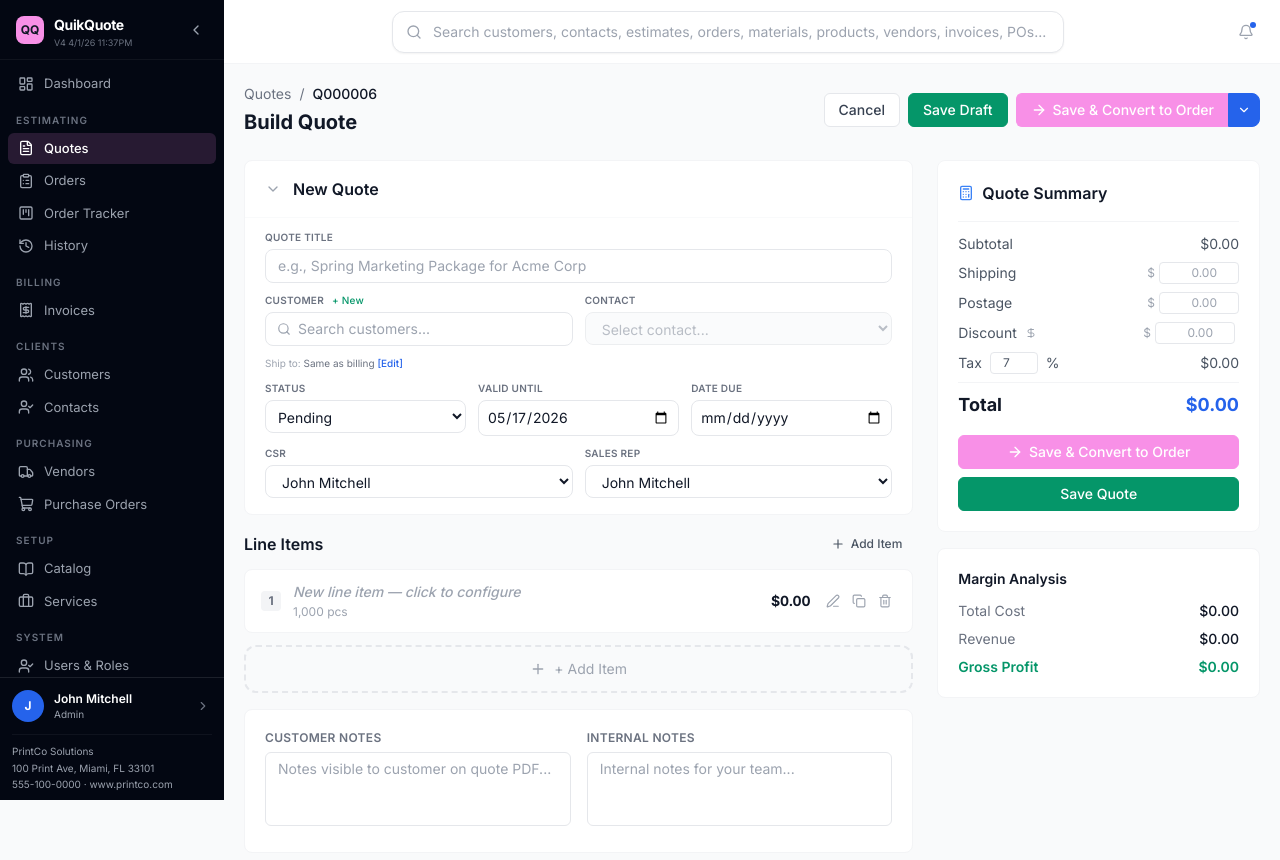
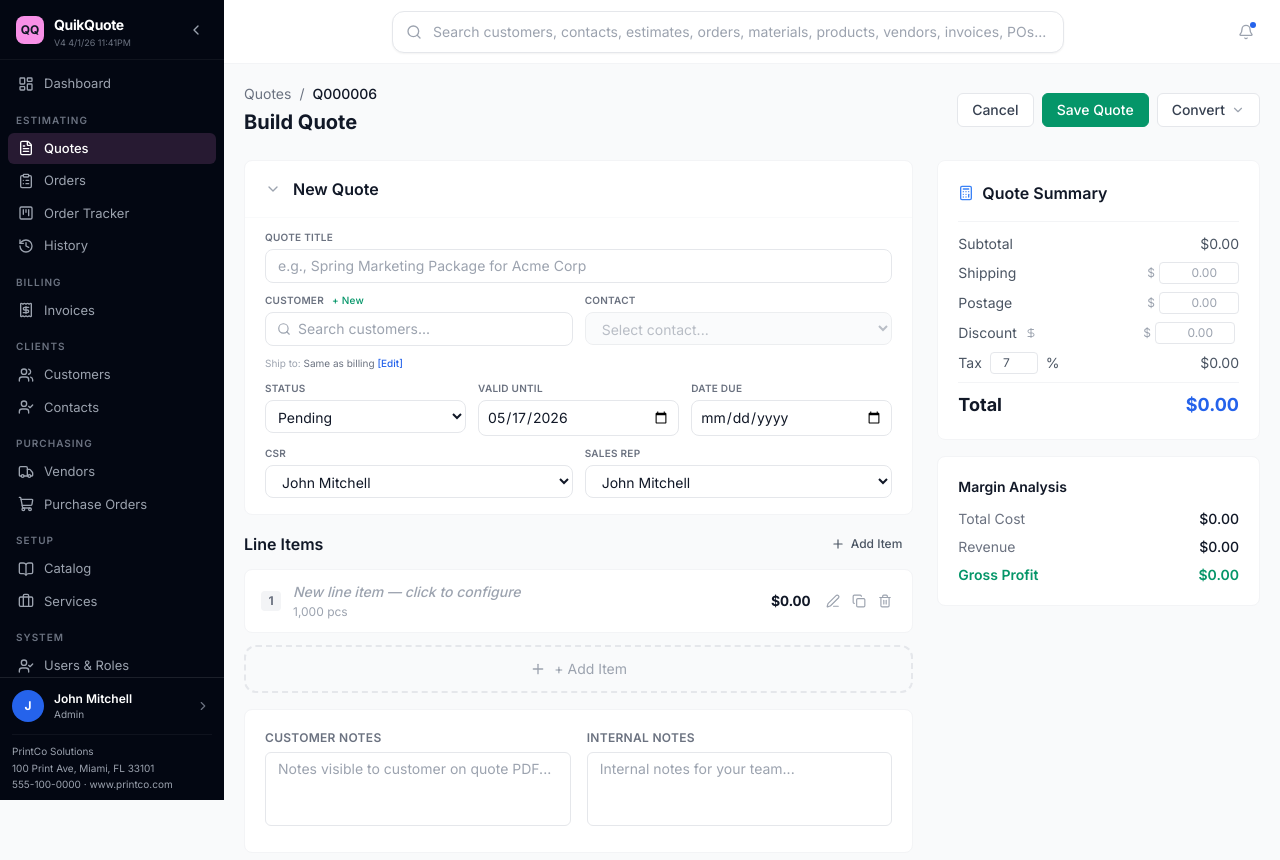
Before and after one commit to jorfdz/QuickQuote, a React (Vite) app: page /quotes/new in a window 1280 px wide. Shown: the top 860 px of the page. Built offline with nearby package versions, Linux system fonts and the light colour scheme.

Commit message:
Save Action button rev

```diff
--- a/src/pages/Orders/NewOrder.tsx
+++ b/src/pages/Orders/NewOrder.tsx
@@ -1,7 +1,7 @@
 import React, { useState, useCallback, useMemo, useEffect, useRef } from 'react';
 import { useNavigate, useSearchParams } from 'react-router-dom';
 import {
-  Plus, Trash2, ChevronRight, ChevronUp, Calculator, Copy,
+  Plus, Trash2, ChevronDown, ChevronRight, ChevronUp, Calculator, Copy,
   Search, X, Edit3, Package,
   FileText, Calendar,
 } from 'lucide-react';
@@ -115,6 +115,7 @@ export const NewOrder: React.FC = () => {
 
   const [editingItemModal, setEditingItemModal] = useState<string | null>(null);
   const [saving, setSaving] = useState(false);
+  const [showConvertDropdown, setShowConvertDropdown] = useState(false);
   const [showTemplates, setShowTemplates] = useState(!effectiveBase);
   const [headerCollapsed, setHeaderCollapsed] = useState(false);
   const [showCancelConfirm, setShowCancelConfirm] = useState(false);
@@ -388,9 +389,35 @@ export const NewOrder: React.FC = () => {
         <div className="flex items-center gap-2">
           <Button variant="secondary" onClick={handleCancel}>Cancel</Button>
           <Button variant="success" onClick={() => handleSave(false)} loading={saving}>Save Order</Button>
-          <Button variant="primary" onClick={() => handleSave(true)} loading={saving} icon={<FileText className="w-4 h-4" />}>
-            Save & Create Invoice
-          </Button>
+          {/* Convert dropdown — auto-saves first then converts */}
+          <div className="relative">
+            <button
+              onClick={() => setShowConvertDropdown(!showConvertDropdown)}
+              className="flex items-center gap-1.5 px-3.5 py-1.5 bg-white border border-gray-200 rounded-md text-sm font-medium text-gray-700 hover:bg-gray-50 transition-colors focus:outline-none focus:ring-1 focus:ring-gray-300"
+            >
+              Convert
+              <ChevronDown className="w-3.5 h-3.5 text-gray-400" />
+            </button>
+            {showConvertDropdown && (
+              <div className="absolute right-0 top-full mt-1 w-52 bg-white border border-gray-200 rounded-xl shadow-xl z-30 overflow-hidden">
+                <button onClick={() => { setShowConvertDropdown(false); handleSave(true); }}
+                  className="w-full text-left px-4 py-2.5 text-sm text-gray-700 hover:bg-gray-50 transition-colors flex items-center gap-2">
+                  <FileText className="w-3.5 h-3.5 text-gray-400" />
+                  Create Invoice
+                </button>
+                <button onClick={async () => { setShowConvertDropdown(false); setSaving(true); const savedId = nanoid(); addOrder({ id: savedId, number: orderNumber, status: form.status, quoteId: sourceQuote?.id, quoteNumber: sourceQuote?.number, customerId: form.customerId || undefined, customerName: selectedCustomer?.name, contactId: form.contactId || undefined, title: form.title || `Order ${orderNumber}`, lineItems, subtotal, taxRate: form.taxRate, taxAmount, total, dueDate: form.dueDate || undefined, workflowId: form.workflowId || undefined, csrId: form.csrId || undefined, salesId: form.salesId || undefined, notes: form.notes || undefined, internalNotes: form.internalNotes || undefined, poNumber: form.poNumber || undefined, createdAt: new Date().toISOString(), updatedAt: new Date().toISOString() }); await new Promise(r => setTimeout(r, 150)); navigate(`/quotes/new?cloneId=${savedId}&source=order`); }}
+                  className="w-full text-left px-4 py-2.5 text-sm text-gray-700 hover:bg-gray-50 transition-colors flex items-center gap-2 border-t border-gray-100">
+                  <Copy className="w-3.5 h-3.5 text-gray-400" />
+                  Clone as New Quote
+                </button>
+                <button onClick={async () => { setShowConvertDropdown(false); setSaving(true); const savedId = nanoid(); addOrder({ id: savedId, number: orderNumber, status: form.status, quoteId: sourceQuote?.id, quoteNumber: sourceQuote?.number, customerId: form.customerId || undefined, customerName: selectedCustomer?.name, contactId: form.contactId || undefined, title: form.title || `Order ${orderNumber}`, lineItems, subtotal, taxRate: form.taxRate, taxAmount, total, dueDate: form.dueDate || undefined, workflowId: form.workflowId || undefined, csrId: form.csrId || undefined, salesId: form.salesId || undefined, notes: form.notes || undefined, internalNotes: form.internalNotes || undefined, poNumber: form.poNumber || undefined, createdAt: new Date().toISOString(), updatedAt: new Date().toISOString() }); await new Promise(r => setTimeout(r, 150)); navigate(`/orders/new?cloneOrderId=${savedId}`); }}
+                  className="w-full text-left px-4 py-2.5 text-sm text-gray-700 hover:bg-gray-50 transition-colors flex items-center gap-2 border-t border-gray-100">
+                  <Copy className="w-3.5 h-3.5 text-gray-400" />
+                  Clone as New Order
+                </button>
+              </div>
+            )}
+          </div>
         </div>
       </div>
 
@@ -795,12 +822,6 @@ export const NewOrder: React.FC = () => {
               </div>
             )}
 
-            <div className="mt-4 space-y-2">
-              <Button variant="success" className="w-full justify-center" onClick={() => handleSave(false)} loading={saving}>Save Order</Button>
-              <Button variant="success" className="w-full justify-center" onClick={() => handleSave(true)} loading={saving} icon={<FileText className="w-4 h-4" />}>
-                Save & Create Invoice
-              </Button>
-            </div>
           </Card>
 
           {/* Margin analysis */}
--- a/src/pages/Quotes/QuoteBuilder.tsx
+++ b/src/pages/Quotes/QuoteBuilder.tsx
@@ -229,12 +229,14 @@ export const QuoteBuilder: React.FC = () => {
     }
   };
 
-  // ── Close dropdown on outside click ───────────────────────────────────
+  // ── Close dropdowns on outside click ─────────────────────────────────
   useEffect(() => {
     const handler = (e: MouseEvent) => {
       if (customerSearchRef.current && !customerSearchRef.current.contains(e.target as Node)) {
         setShowCustomerDropdown(false);
       }
+      // Close Convert dropdown on any outside click
+      setShowSaveDropdown(false);
     };
     document.addEventListener('mousedown', handler);
     return () => document.removeEventListener('mousedown', handler);
@@ -270,31 +272,36 @@ export const QuoteBuilder: React.FC = () => {
         </div>
         <div className="flex items-center gap-2">
           <Button variant="secondary" onClick={handleCancel}>Cancel</Button>
-          <Button variant="success" onClick={() => handleSave()} loading={saving}>Save Draft</Button>
-          {/* Save & Convert dropdown */}
+          <Button variant="success" onClick={() => handleSave(false)} loading={saving}>Save Quote</Button>
+          {/* Convert dropdown — auto-saves first then converts */}
           <div className="relative">
-            <div className="flex">
-              <Button variant="primary" onClick={() => handleSave(true)} loading={saving}
-                icon={<ArrowRight className="w-4 h-4" />}
-                className="rounded-r-none border-r-0">
-                Save & Convert to Order
-              </Button>
-              <button
-                onClick={() => setShowSaveDropdown(!showSaveDropdown)}
-                className="px-2 bg-blue-600 text-white border border-blue-600 rounded-r-lg hover:bg-blue-700 transition-colors flex items-center"
-              >
-                <ChevronDown className="w-3.5 h-3.5" />
-              </button>
-            </div>
+            <button
+              onClick={() => setShowSaveDropdown(!showSaveDropdown)}
+              className="flex items-center gap-1.5 px-3.5 py-1.5 bg-white border border-gray-200 rounded-md text-sm font-medium text-gray-700 hover:bg-gray-50 transition-colors focus:outline-none focus:ring-1 focus:ring-gray-300"
+            >
+              Convert
+              <ChevronDown className="w-3.5 h-3.5 text-gray-400" />
+            </button>
             {showSaveDropdown && (
               <div className="absolute right-0 top-full mt-1 w-52 bg-white border border-gray-200 rounded-xl shadow-xl z-30 overflow-hidden">
-                <button onClick={() => { setShowSaveDropdown(false); handleSave(false); }}
-                  className="w-full text-left px-4 py-2.5 text-sm hover:bg-gray-50 transition-colors">
-                  Save as New Quote
+                <button onClick={() => { setShowSaveDropdown(false); handleSave(true); }}
+                  className="w-full text-left px-4 py-2.5 text-sm text-gray-700 hover:bg-gray-50 transition-colors flex items-center gap-2">
+                  <ArrowRight className="w-3.5 h-3.5 text-gray-400" />
+                  Convert to Order
                 </button>
-                <button onClick={() => { setShowSaveDropdown(false); handleSave(true); }}
-                  className="w-full text-left px-4 py-2.5 text-sm hover:bg-gray-50 transition-colors border-t border-gray-100">
-                  Save & Convert to Order
+                <button onClick={async () => {
+                    setShowSaveDropdown(false);
+                    // Save current quote, then open a clone of it as a new quote
+                    setSaving(true);
+                    const savedId = nanoid();
+                    addQuote({ id: savedId, number: quoteNumber, status: form.status, customerId: form.customerId || undefined, customerName: selectedCustomer?.name, contactId: form.contactId || undefined, title: form.title || `Quote ${quoteNumber}`, lineItems, subtotal, taxRate: form.taxRate, taxAmount, total, validUntil: form.validUntil || undefined, notes: form.notes || undefined, internalNotes: form.internalNotes || undefined, csrId: form.csrId, salesId: form.salesId, source: 'scratch', createdAt: new Date().toISOString(), updatedAt: new Date().toISOString() });
+                    await new Promise(r => setTimeout(r, 150));
+                    setSaving(false);
+                    navigate(`/quotes/new?cloneId=${savedId}`);
+                  }}
+                  className="w-full text-left px-4 py-2.5 text-sm text-gray-700 hover:bg-gray-50 transition-colors flex items-center gap-2 border-t border-gray-100">
+                  <Copy className="w-3.5 h-3.5 text-gray-400" />
+                  Clone as New Quote
                 </button>
               </div>
             )}
@@ -778,10 +785,6 @@ export const QuoteBuilder: React.FC = () => {
                 <span>Total</span><span className="text-blue-600">{fmt(total)}</span>
               </div>
             </div>
-            <div className="mt-4 space-y-2">
-              <Button variant="primary" className="w-full justify-center" onClick={() => handleSave(true)} loading={saving} icon={<ArrowRight className="w-4 h-4" />}>Save & Convert to Order</Button>
-              <Button variant="success" className="w-full justify-center" onClick={() => handleSave()} loading={saving}>Save Quote</Button>
-            </div>
           </Card>
 
           {/* Margin analysis */}
--- a/src/version.ts
+++ b/src/version.ts
@@ -1,3 +1,3 @@
 // AUTO-GENERATED — do not edit manually. Updated by build process.
 export const APP_VERSION = 'V4';
-export const BUILD_TIMESTAMP = '4/1/26 11:37PM';
+export const BUILD_TIMESTAMP = '4/1/26 11:41PM';
```
